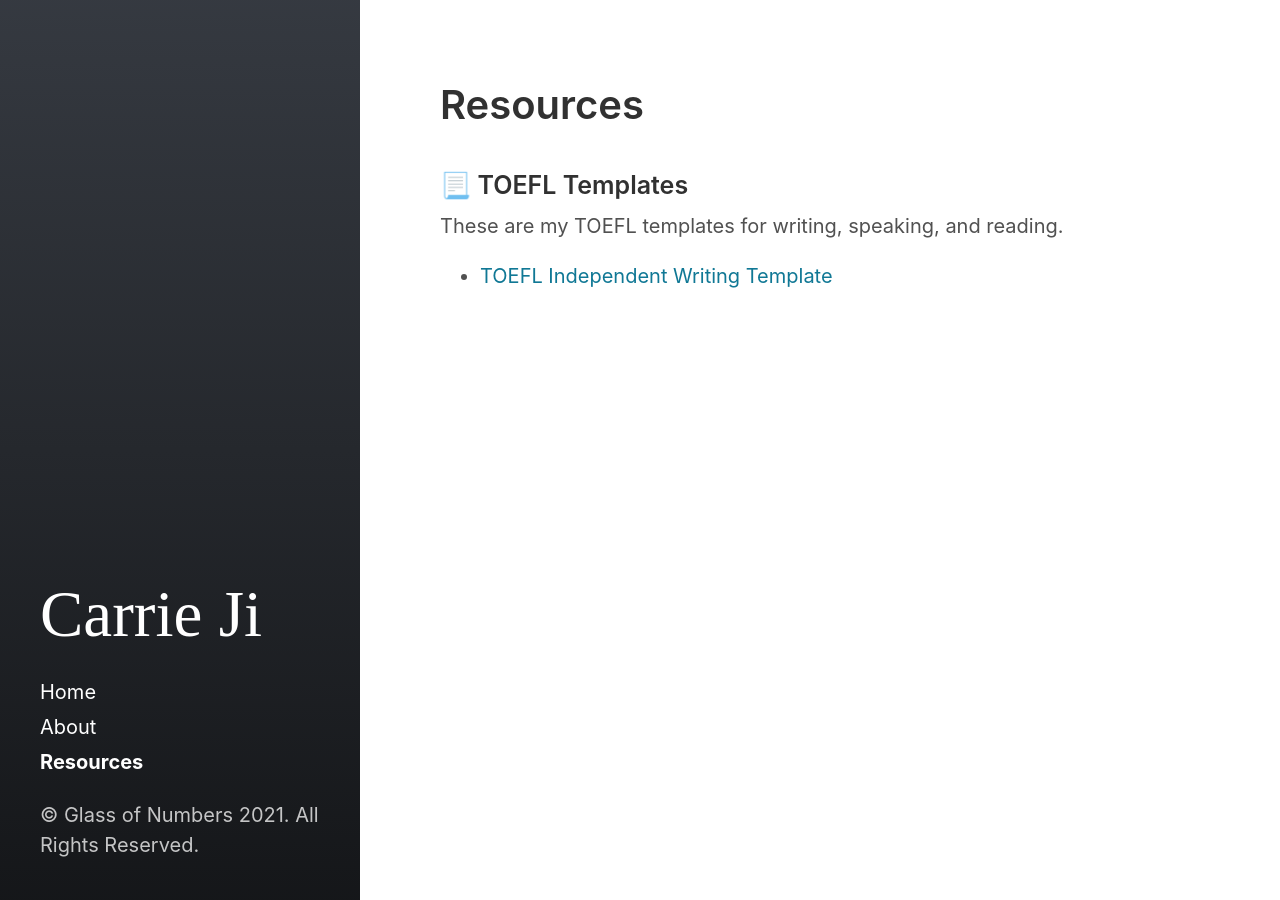
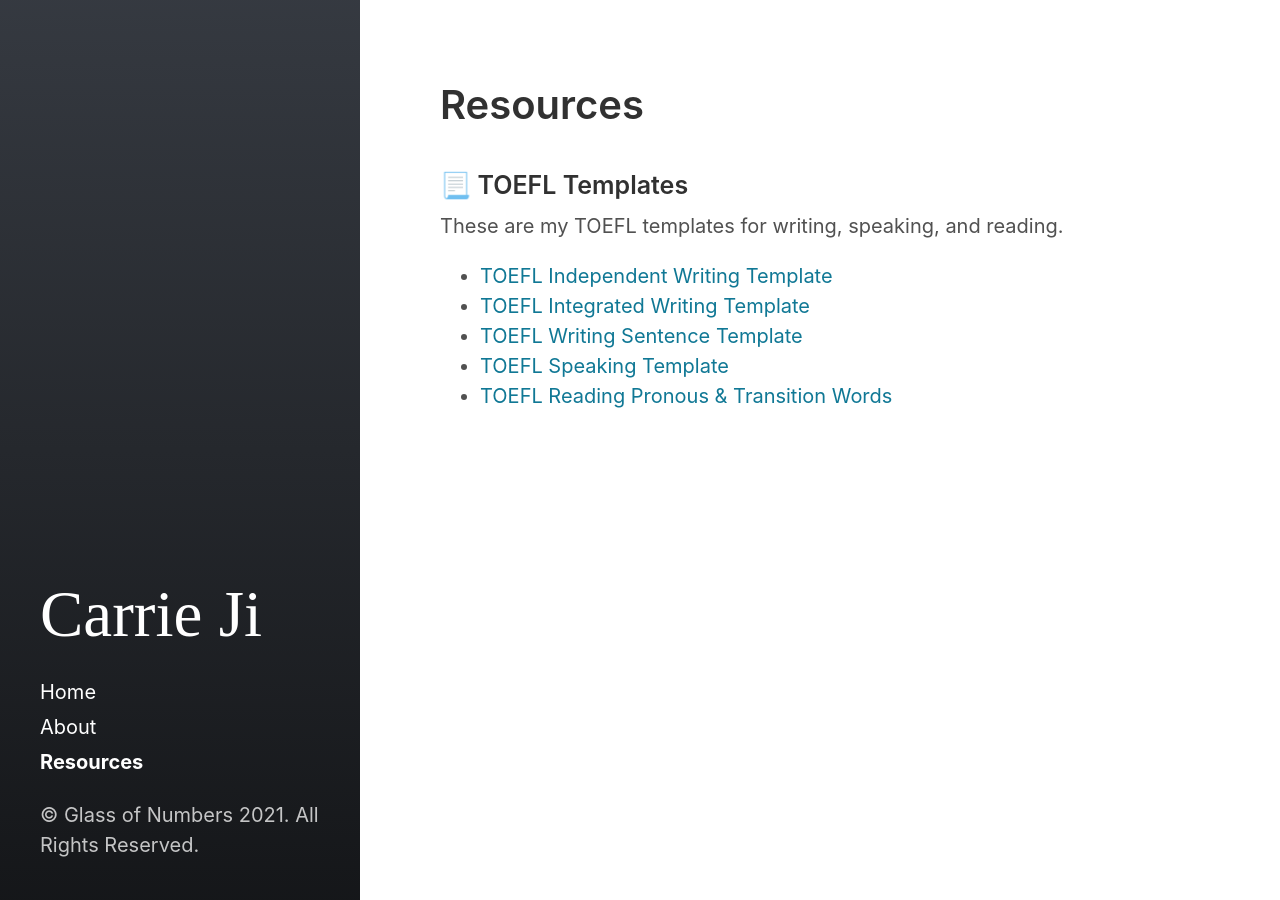
Before and after one commit to carrieji/carrieji.github.io, a Jekyll site: the page built from category/resources.md, in a window 1280 px wide. Built offline with Jekyll 4.4.1, drawn with Linux system fonts in a browser that asks for light colours.

Commit message:
Update resources.md

```diff
--- a/category/resources.md
+++ b/category/resources.md
@@ -8,3 +8,7 @@ title: Resources
 These are my TOEFL templates for writing, speaking, and reading.
 
 - [TOEFL Independent Writing Template](/handouts/CarrieJi_TOEFL_Independent_Writing_Template..pdf)
+- [TOEFL Integrated Writing Template](/handouts/CarrieJi_TOEFL_Integrated_Writing_Template.pdf)
+- [TOEFL Writing Sentence Template](/handouts/CarrieJi_TOEFL_Writing_Sentence_Template.pdf)
+- [TOEFL Speaking Template](/handouts/CarrieJi_TOEFL_Speaking_Template.pdf)
+- [TOEFL Reading Pronous & Transition Words](/handouts/CarrieJi_TOEFL_Reading_Pronouns_TransitionWords_Handout.pdf)
```
